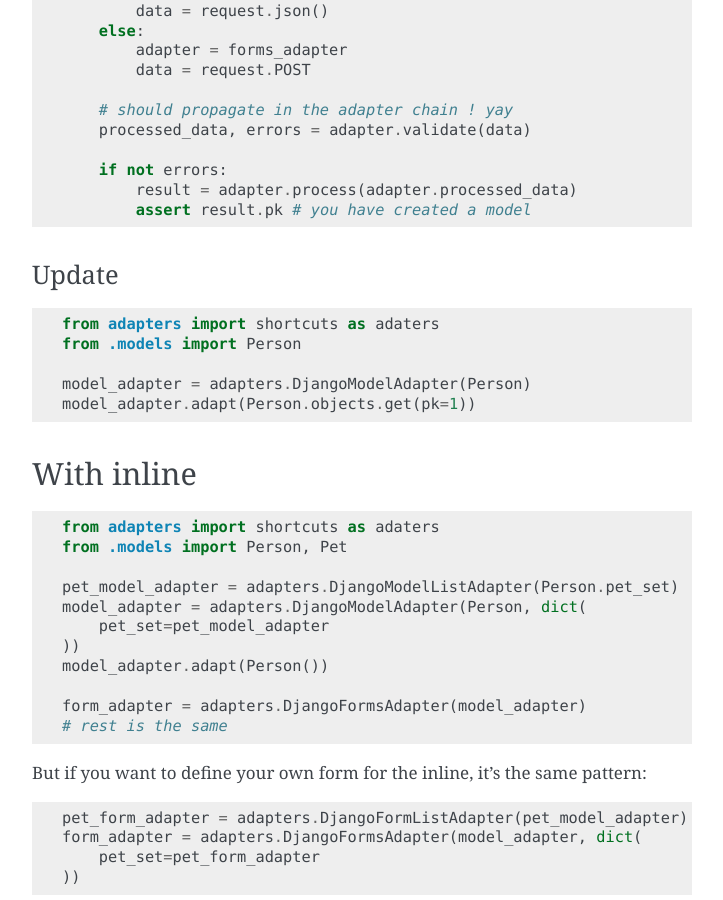
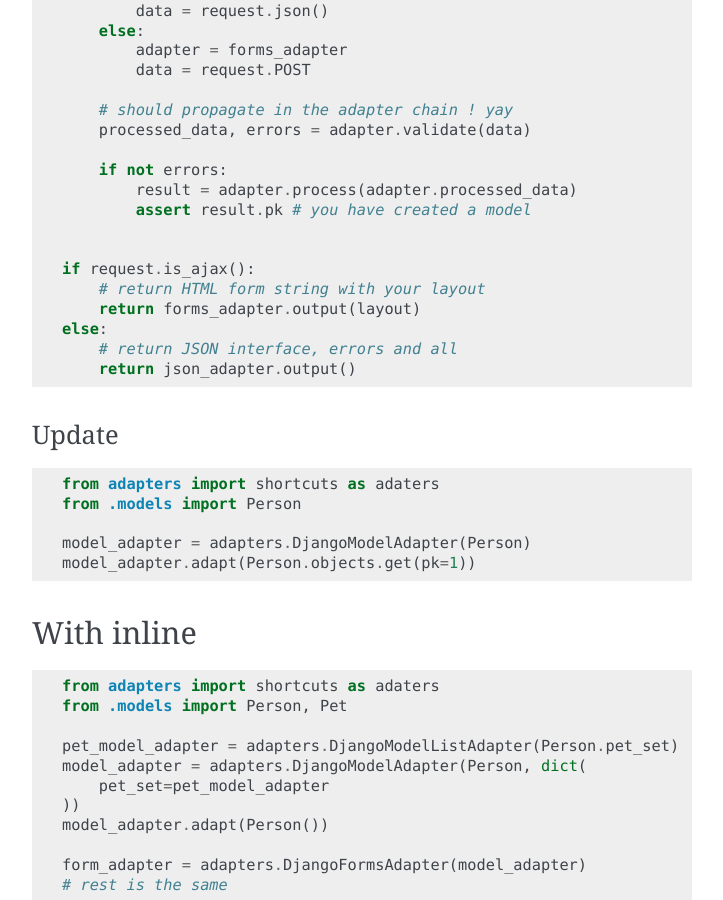
Before and after one commit to mjtamlyn/django-adapters, a Sphinx documentation site: the page built from docs/source/tutorial.rst, in a window 1280 px wide and 900 px high, scrolled down 483 px. Shown: the whole window, without its empty margins (388-1111 px from the left). Built offline with Sphinx 7.4.7, drawn with Linux system fonts in a browser that asks for light colours.

Commit message:
Forgot output

```diff
--- a/docs/source/tutorial.rst
+++ b/docs/source/tutorial.rst
@@ -33,6 +33,14 @@ Create
         if not errors:
             result = adapter.process(adapter.processed_data)
             assert result.pk # you have created a model
+
+
+    if request.is_ajax():
+        # return HTML form string with your layout
+        return forms_adapter.output(layout)
+    else:
+        # return JSON interface, errors and all
+        return json_adapter.output()
 
 Update
 ------
```
